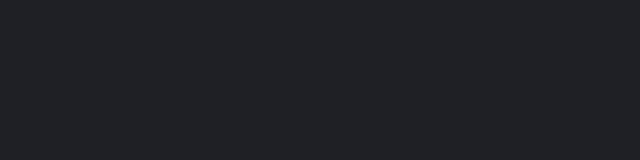
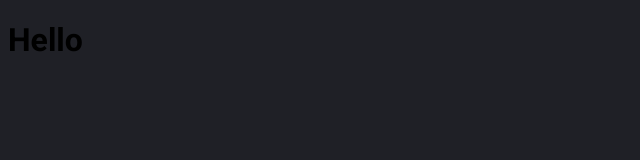
Before and after one commit to Jiske-N/market-tracker, a React (Vite) app in the folder client/: page / in a window 1280 px wide. Shown: the top 160 px of the page, without its empty margins (0-640 px from the left). Built offline with nearby package versions, Linux system fonts and the light colour scheme.

Commit message:
tweaks vite.config.ts settings and then comments changes out

```diff
--- a/client/package.json
+++ b/client/package.json
@@ -22,6 +22,7 @@
     "react-router-dom": "^6.25.1"
   },
   "devDependencies": {
+    "@types/node": "^20.14.11",
     "@types/react": "^18.3.3",
     "@types/react-dom": "^18.3.0",
     "@typescript-eslint/eslint-plugin": "^7.15.0",
--- a/client/src/App.tsx
+++ b/client/src/App.tsx
@@ -1,8 +1,8 @@
 function App() {
-
   return (
     <>
       <div className='app'>
+        <h1>Hello</h1>
       </div>
     </>
   )
```
Also changed, not shown: client/tsconfig.json (+17 -0 lines), client/vite.config.ts (+24 -0 lines), 1 other file (tests, documents, lock files or other folders).
